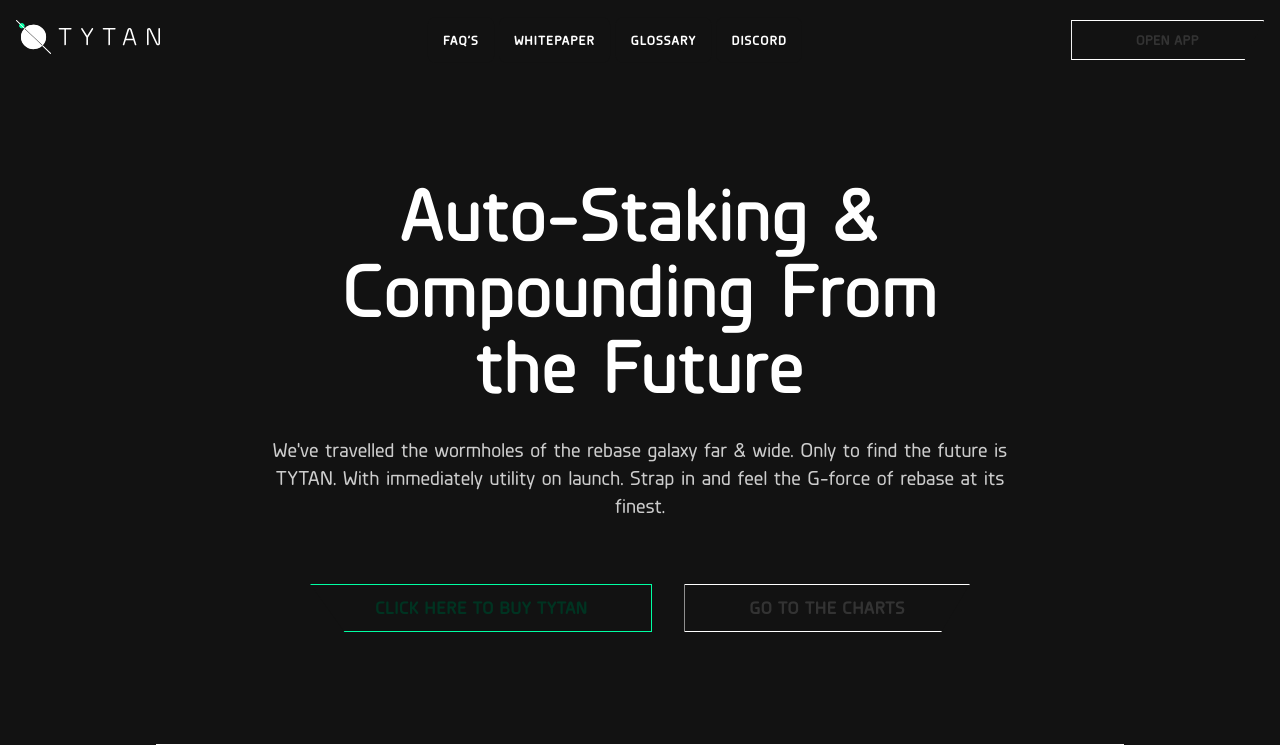
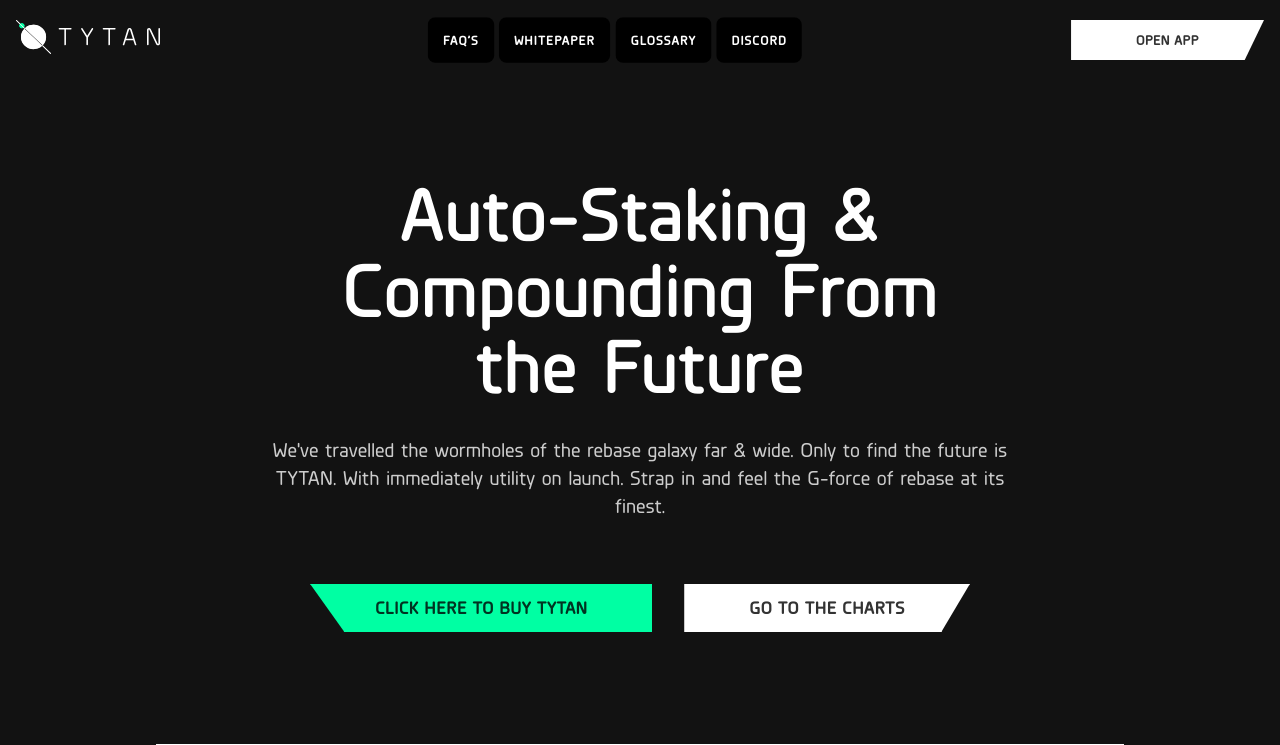
Before and after one commit to Tytan-Finance/Tytan-Landing, a Next.js app: page / in a window 1280 px wide. Shown: the top 745 px of the page. Built offline with nearby package versions, Linux system fonts and the light colour scheme; a web font is replaced by a local one.

Commit message:
Update globals.css

```diff
--- a/styles/globals.css
+++ b/styles/globals.css
@@ -19,10 +19,10 @@
         background-color: rgb(18 18 18 / var(--tw-bg-opacity));
     }
 
-    .btn {
+    /* .btn {
         --tw-bg-opacity: 1;
         background-color: rgb(18 18 18 / var(--tw-bg-opacity));
-    }
+    } */
     .grid-3cols-auto {
         grid-template-columns: auto auto auto;
     }
```
